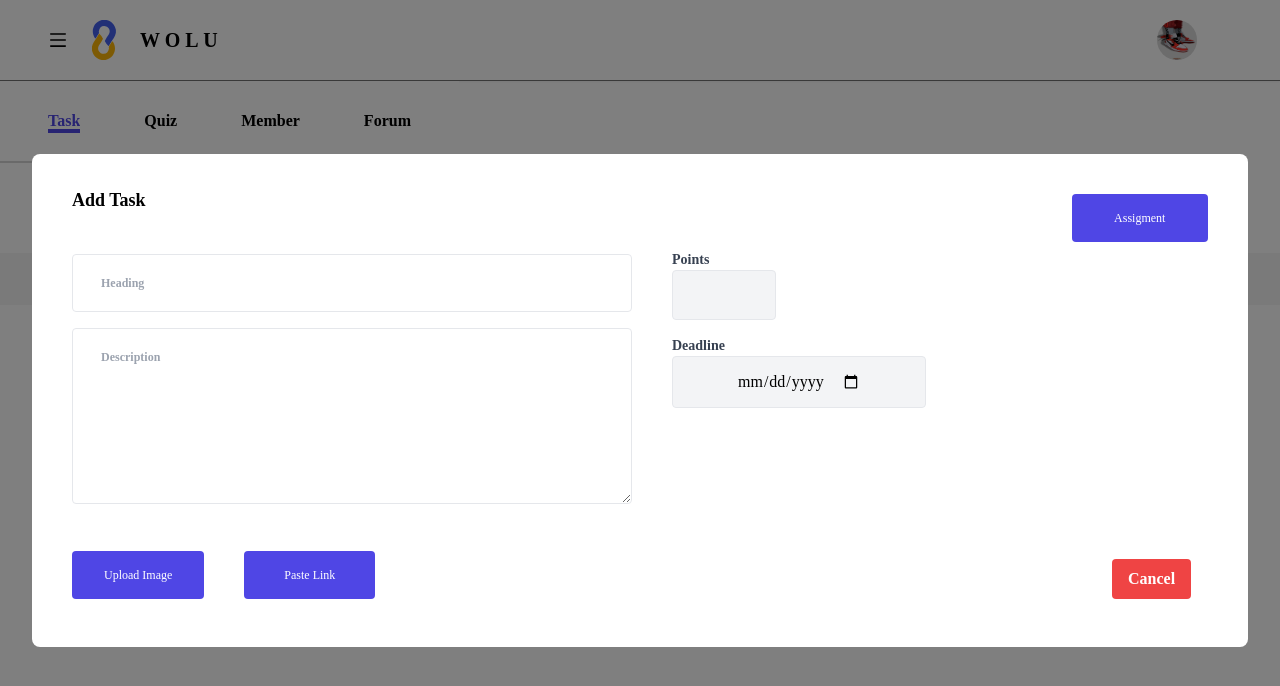
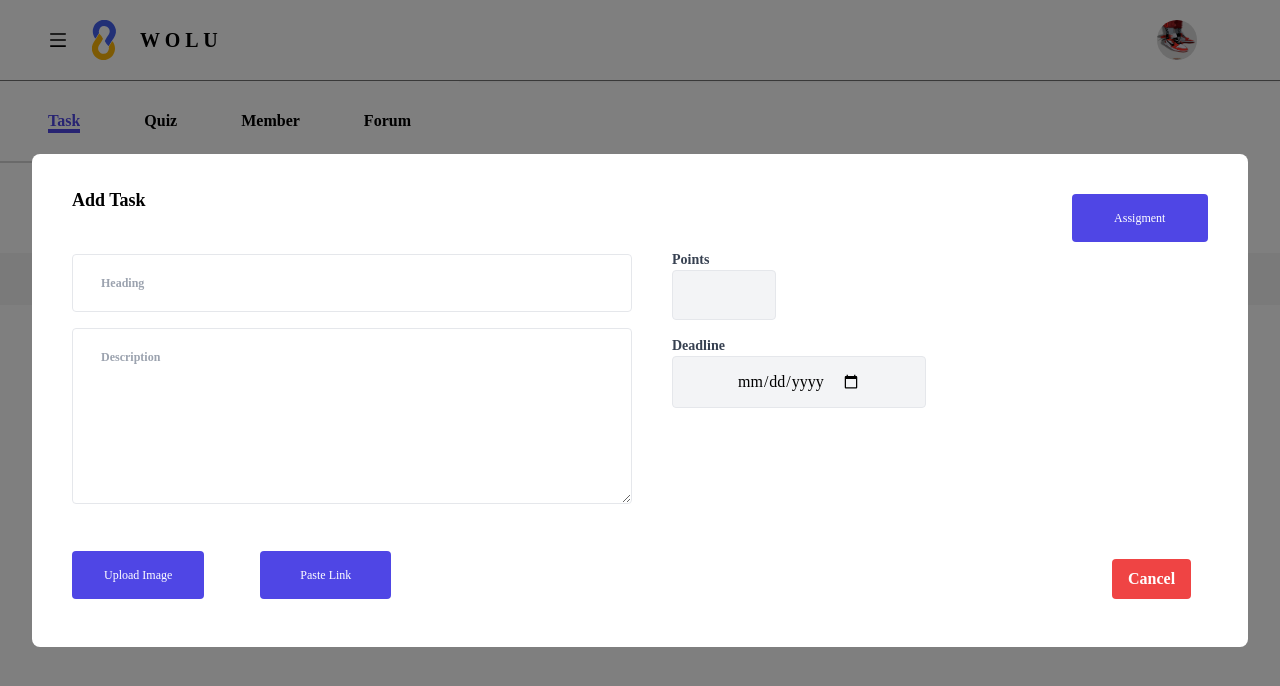
Before and after one commit to farda222/web-wolucrot-v2, a React (Vite) app: page /Yourclass in a window 1280 px wide. Both pictures are taken after a click on the button "Add Task". Shown: the top 686 px of the page. Built offline with nearby package versions, Linux system fonts and the light colour scheme.

Commit message:
Update Buttontaskkandoverlay.jsx

```diff
--- a/src/Components/Buttontaskkandoverlay.jsx
+++ b/src/Components/Buttontaskkandoverlay.jsx
@@ -121,7 +121,7 @@ function TaskManager() {
               </div>
               {/* Tombol untuk upload image */}
               <div className="mb-4">
-                <div className="flex items-center justify-between lg:float-left">
+                <div className="flex items-center justify-between lg:float-left gap-4">
                   <input type="file" id="image" name="image" className="hidden" />
                   <label htmlFor="image" className="bg-indigo-600 hover:bg-indigo-700 text-white py-4 px-8 rounded cursor-pointer text-xs">
                     Upload Image
```
